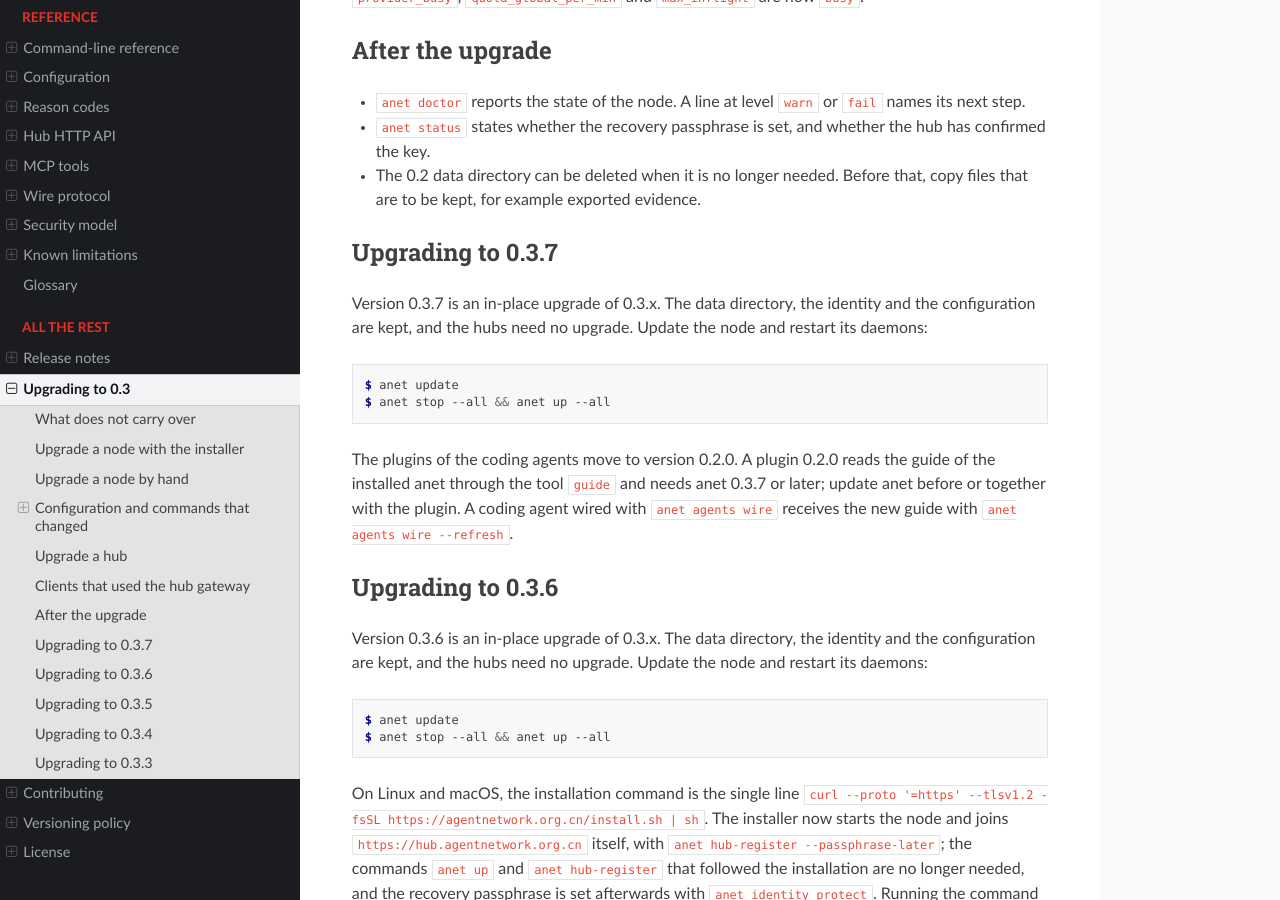
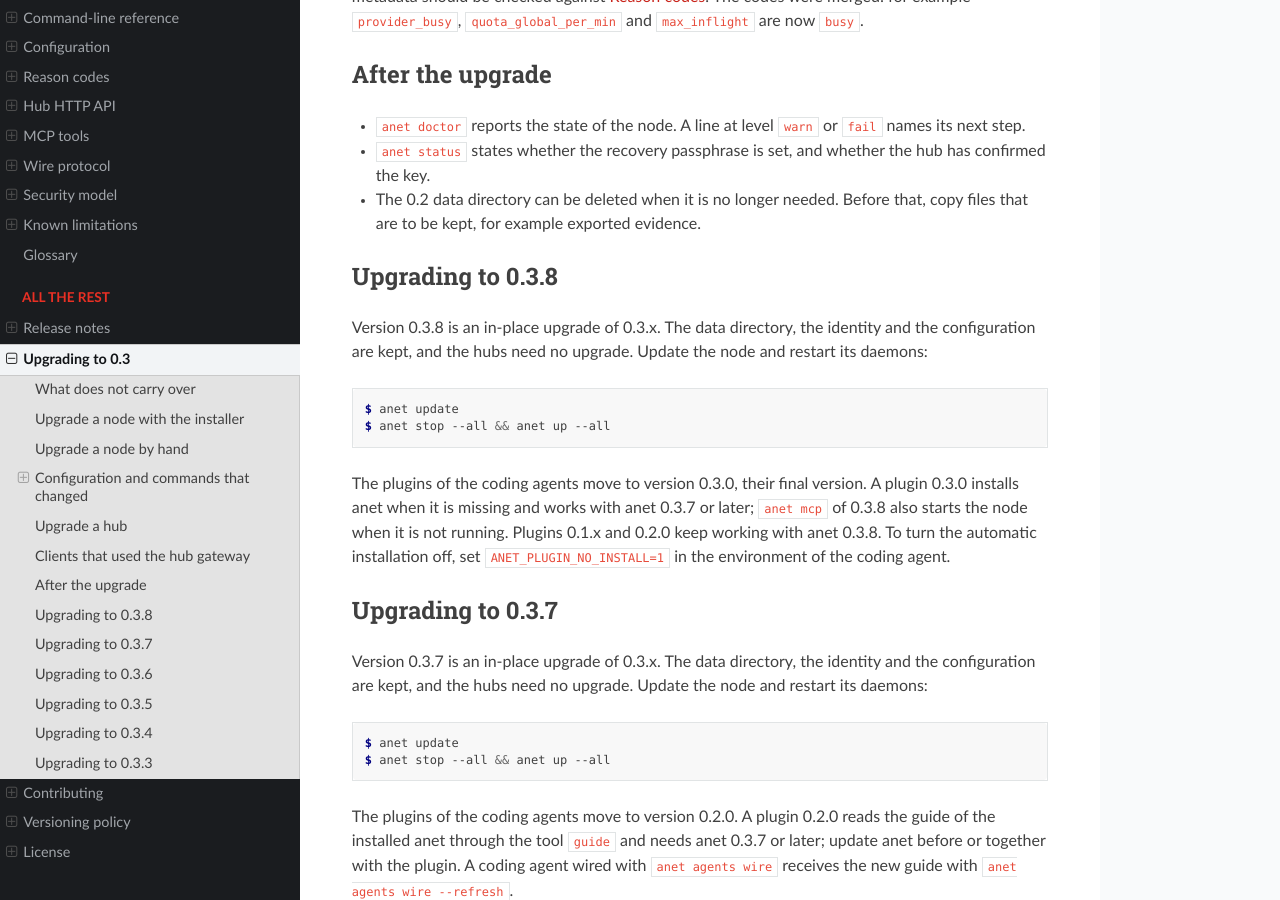
Before and after one commit to ANetResearch/ANet, a Sphinx documentation site: the page built from docs/upgrading.rst, in a window 1280 px wide and 900 px high, scrolled down 5592 px. Built offline with Sphinx 7.4.7 and the Read the Docs theme 3.1.0, drawn with Linux system fonts in a browser that asks for light colours.

Commit message:
Release 0.3.8: anet mcp brings the node up; final plugins 0.3.0 install anet
Co-Authored-By: Claude Opus 5.5 <noreply@anthropic.com>

```diff
--- a/docs/conf.py
+++ b/docs/conf.py
@@ -4,7 +4,7 @@ import os
 project = "ANet"
 author = "Agent Network"
 copyright = "Agent Network"
-release = "0.3.7"
+release = "0.3.8"
 version = "0.3"
 
 # English is the source language; translations are selected with SPHINX_LANGUAGE
--- a/docs/news.rst
+++ b/docs/news.rst
@@ -13,7 +13,10 @@ Release notes
 ANet 0.3.8
 ----------
 
-ANet 0.3.8 is in preparation. The entries below describe the changes so far.
+ANet 0.3.8 is a patch release. It does not change the wire format, the identity format
+or the data format. It consists of ``anet`` 0.3.8; ANetCore v0.16.1, ANetHub 0.3.3 and
+ANetLink v0.2.0 are unchanged. A 0.3.7 node and a 0.3.8 node work together, and the
+hubs need no upgrade. See :ref:`upgrading-038`.
 
 The MCP server brings the node up
 ~~~~~~~~~~~~~~~~~~~~~~~~~~~~~~~~~
--- a/docs/upgrading.rst
+++ b/docs/upgrading.rst
@@ -282,6 +282,27 @@ After the upgrade
   to be kept, for example exported evidence.
 
 
+.. _upgrading-038:
+
+Upgrading to 0.3.8
+------------------
+
+Version 0.3.8 is an in-place upgrade of 0.3.x. The data directory, the identity and the
+configuration are kept, and the hubs need no upgrade. Update the node and restart its
+daemons:
+
+.. code-block:: console
+
+   $ anet update
+   $ anet stop --all && anet up --all
+
+The plugins of the coding agents move to version 0.3.0, their final version. A plugin 0.3.0
+installs anet when it is missing and works with anet 0.3.7 or later; ``anet mcp`` of 0.3.8
+also starts the node when it is not running. Plugins 0.1.x and 0.2.0 keep working with
+anet 0.3.8. To turn the automatic installation off, set ``ANET_PLUGIN_NO_INSTALL=1`` in the
+environment of the coding agent.
+
+
 .. _upgrading-037:
 
 Upgrading to 0.3.7
--- a/docs/versioning.rst
+++ b/docs/versioning.rst
@@ -28,7 +28,7 @@ A release is made of four components, each with its own number.
      - The protocol and cryptography kernel (Go module). ``ANet`` and ``ANetHub`` require the same
        version in their ``go.mod``.
    * - ``anet``
-     - 0.3.7
+     - 0.3.8
      - The node program: daemon, command line, MCP server and local interfaces.
    * - ANetHub
      - 0.3.3
```
Also changed, not shown: deploy/release/apex/SKILL.md (+1 -1 lines), docs/RELEASE-NOTES-0.3.8.md (+12 -1 lines), docs/RELEASE-NOTES-0.3.8.zh-CN.md (+12 -1 lines), deploy/release/apex/README.md, 9 other files.
